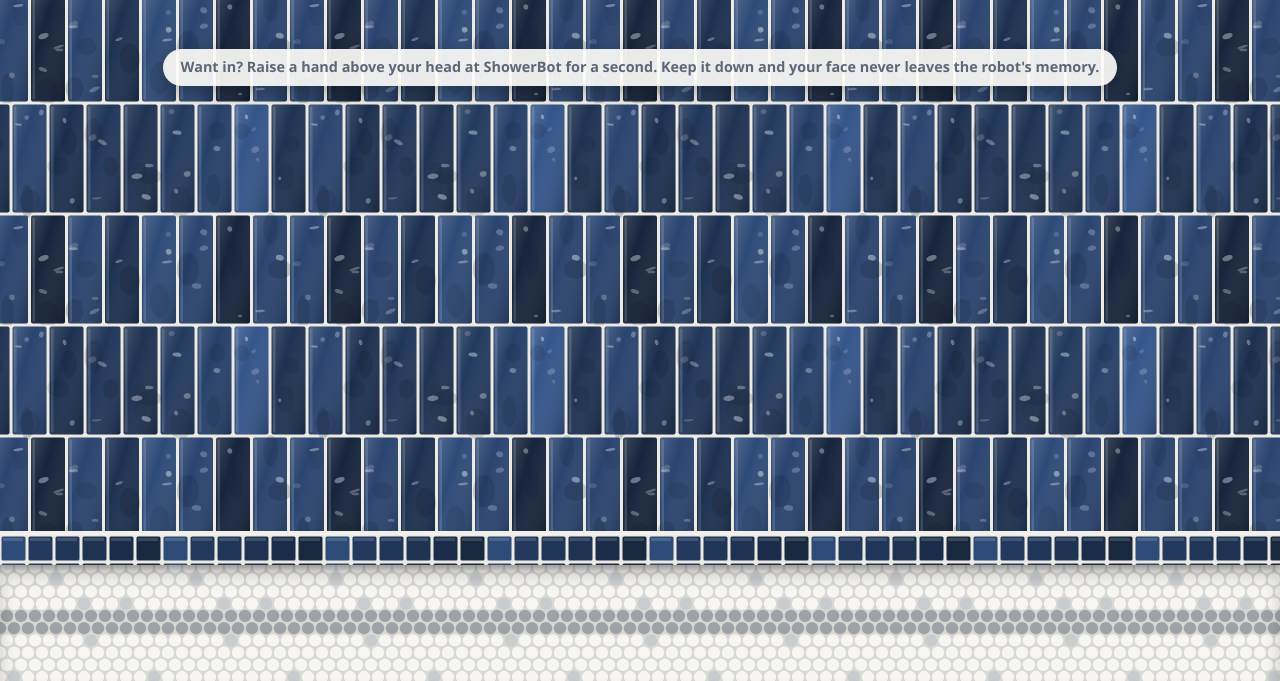
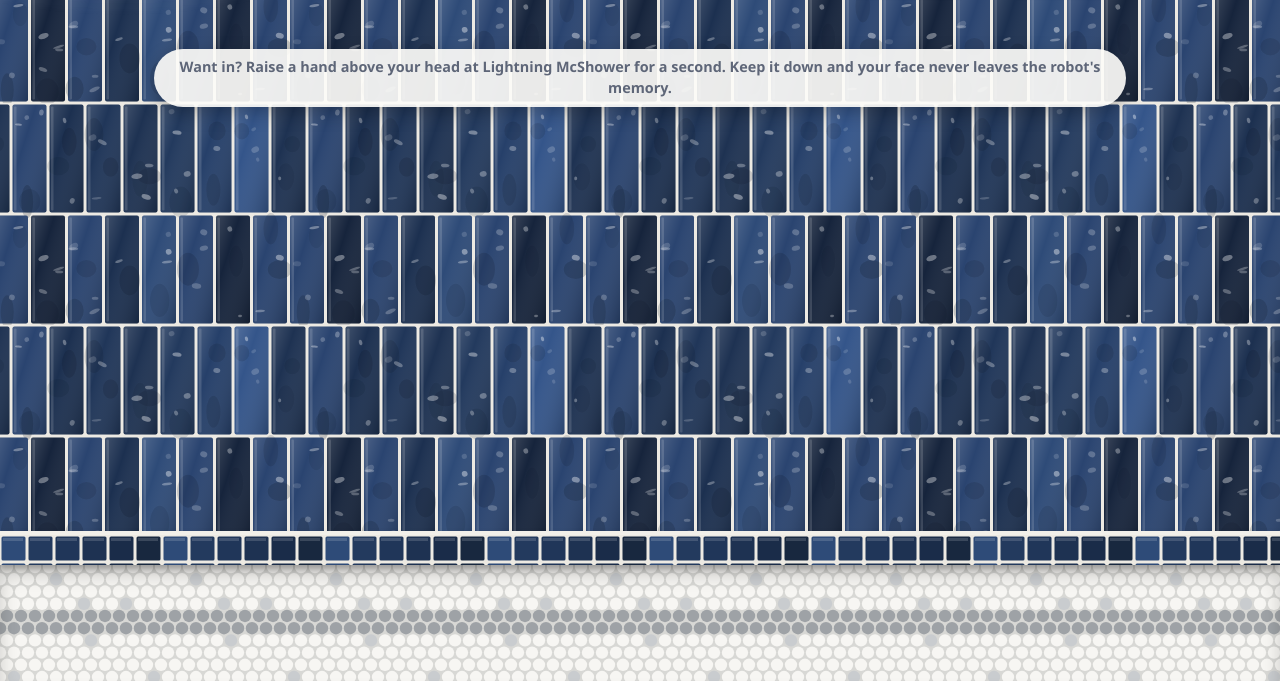
Before and after one commit to Ethanniu3177/Lightning-McShower, a plain HTML site: page leaderboard.html in a window 1280 px wide. Shown: the part 119-800 px from the top of the page. Drawn offline with Linux system fonts and the light colour scheme.

Commit message:
lightning mcshower

```diff
--- a/leaderboard.html
+++ b/leaderboard.html
@@ -188,7 +188,7 @@
     <b>Nobody's joined yet.</b>
     <p>Only people who opt in show up here.</p>
   </section>
-  <p class="optin">Want in? Raise a hand above your head at ShowerBot for a second.
+  <p class="optin">Want in? Raise a hand above your head at Lightning McShower for a second.
     Keep it down and your face never leaves the robot's memory.</p>
 </main>
 <div class="floor" aria-hidden="true"></div>
```
